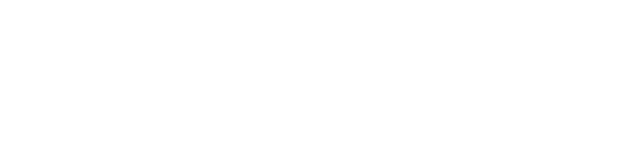
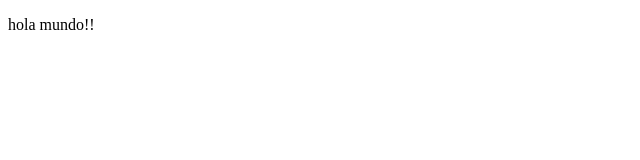
Before and after one commit to lautirobles/prueba_github, a plain HTML site: page index.html in a window 1280 px wide. Shown: the whole page, without its empty margins (0-640 px from the left). Drawn offline with Linux system fonts and the light colour scheme.

Commit message:
pagina con hola mundo creada

```diff
--- a/index.html
+++ b/index.html
@@ -8,7 +8,9 @@
 <body>
     <header></header>
     <main>
-        <section></section>
+        <section>
+            <p>hola mundo!!</p>
+        </section>
     </main>
 
     <footer></footer>
```
